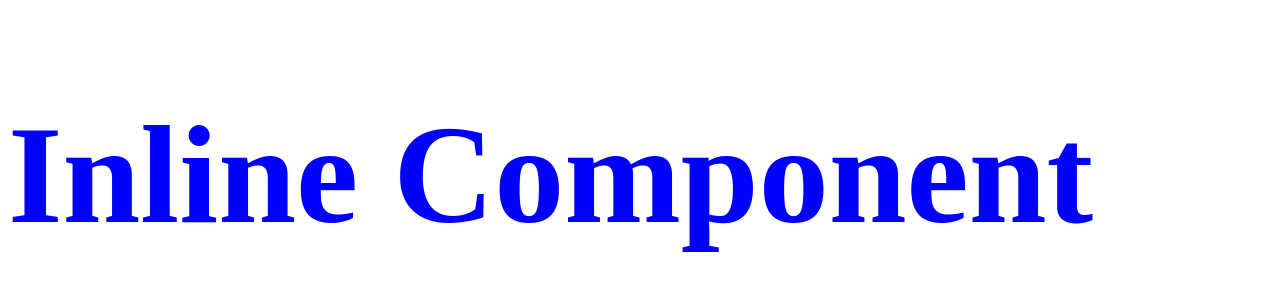
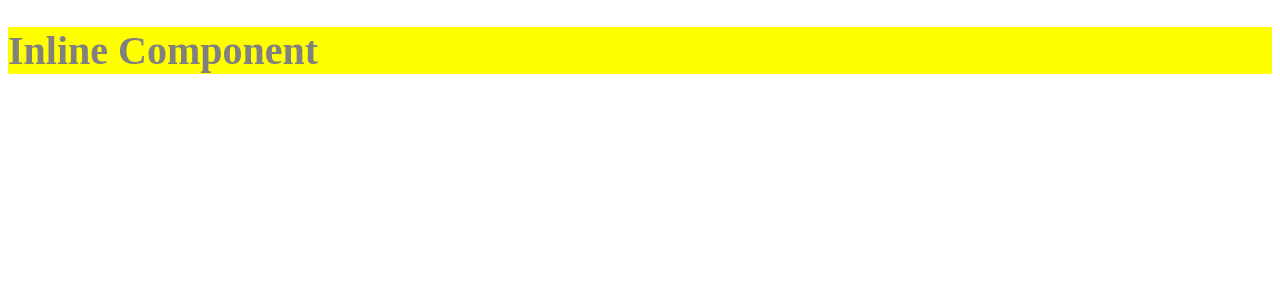
Before and after one commit to alfarofernando/React_Course, a React (Vite) app in the folder project-todo-app/: page / in a window 1280 px wide. Shown: the top 300 px of the page. Built offline with nearby package versions, Linux system fonts and the light colour scheme.

Commit message:
css stylesheet to style components

```diff
--- a/project-todo-app/src/components/InlineComponent.jsx
+++ b/project-todo-app/src/components/InlineComponent.jsx
@@ -1,11 +1,16 @@
-const style = { color: "blue", fontSize: "140px" }
+import '../css/style.css';
+//una manera de darle estilos personalizados a nuestro react es medianto la importacion de archivos css
+//
 //otra manera es creando una variable que contenga el objeto de estilos oara llamarlo desde la etiqueta mas abajo
+// const style = { color: "blue", fontSize: "140px" }
 export default function InlineComponent() {
     return(
         <div>
            {/*  una manera de aplicar efectos de css en React es medianto el uso de estilos en linea; */}
             {/* <h1 style={{ color: "blue", fontSize: "140px" }} > */}
-             <h1 style={style} >
+            {/* <h1 style={style} > */}
+            {/*             cuando trabajamos con archivos css llamamos a los estilos definidos mediante el uso de className */}
+            <h1 className='header' >
                 Inline Component
              </h1>
         </div>
--- /dev/null
+++ b/project-todo-app/src/css/style.css
@@ -0,0 +1,5 @@
+.header {
+    color: grey;
+    background-color: yellow;
+    font-size: 40px;
+}
```
